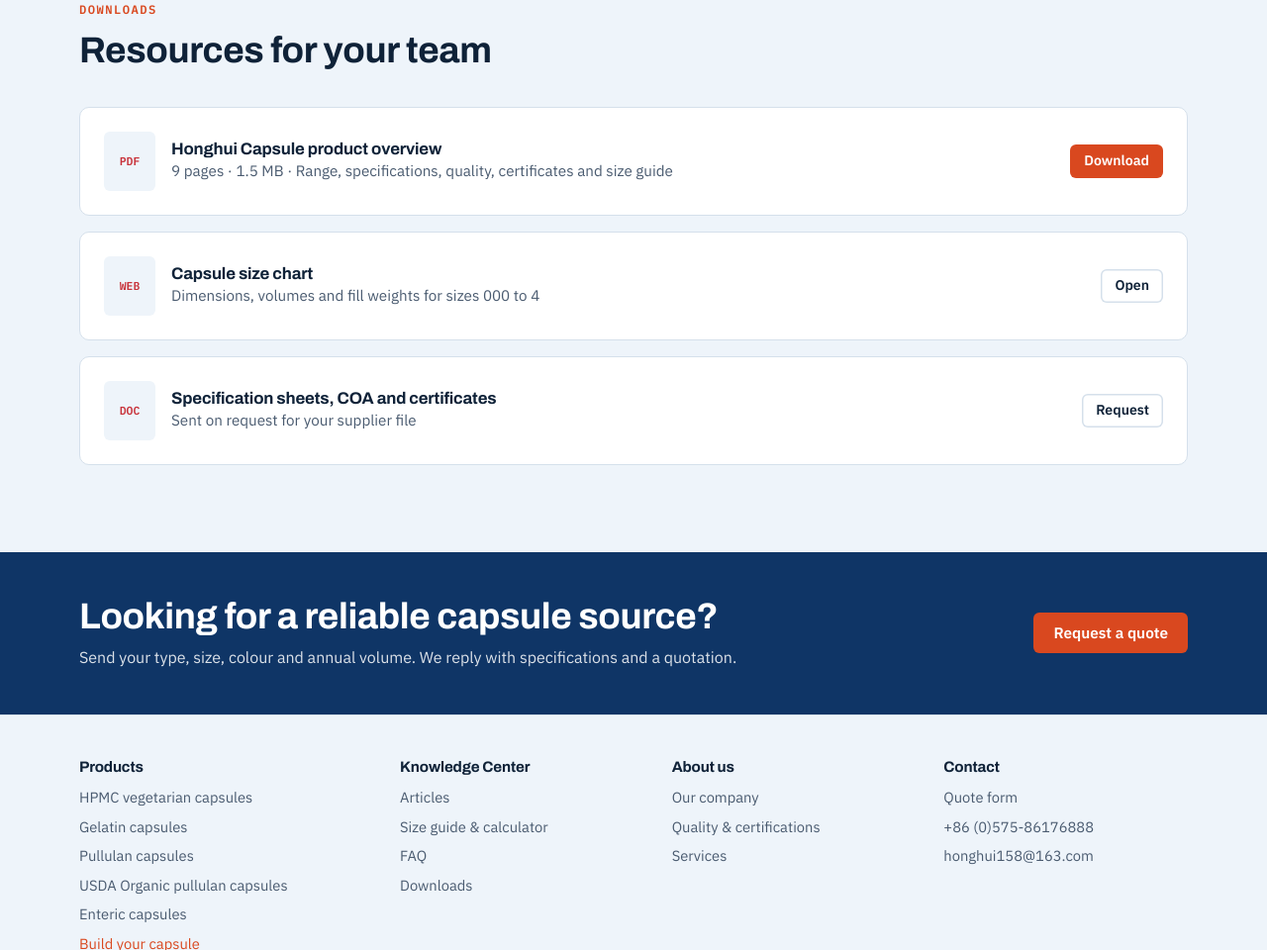
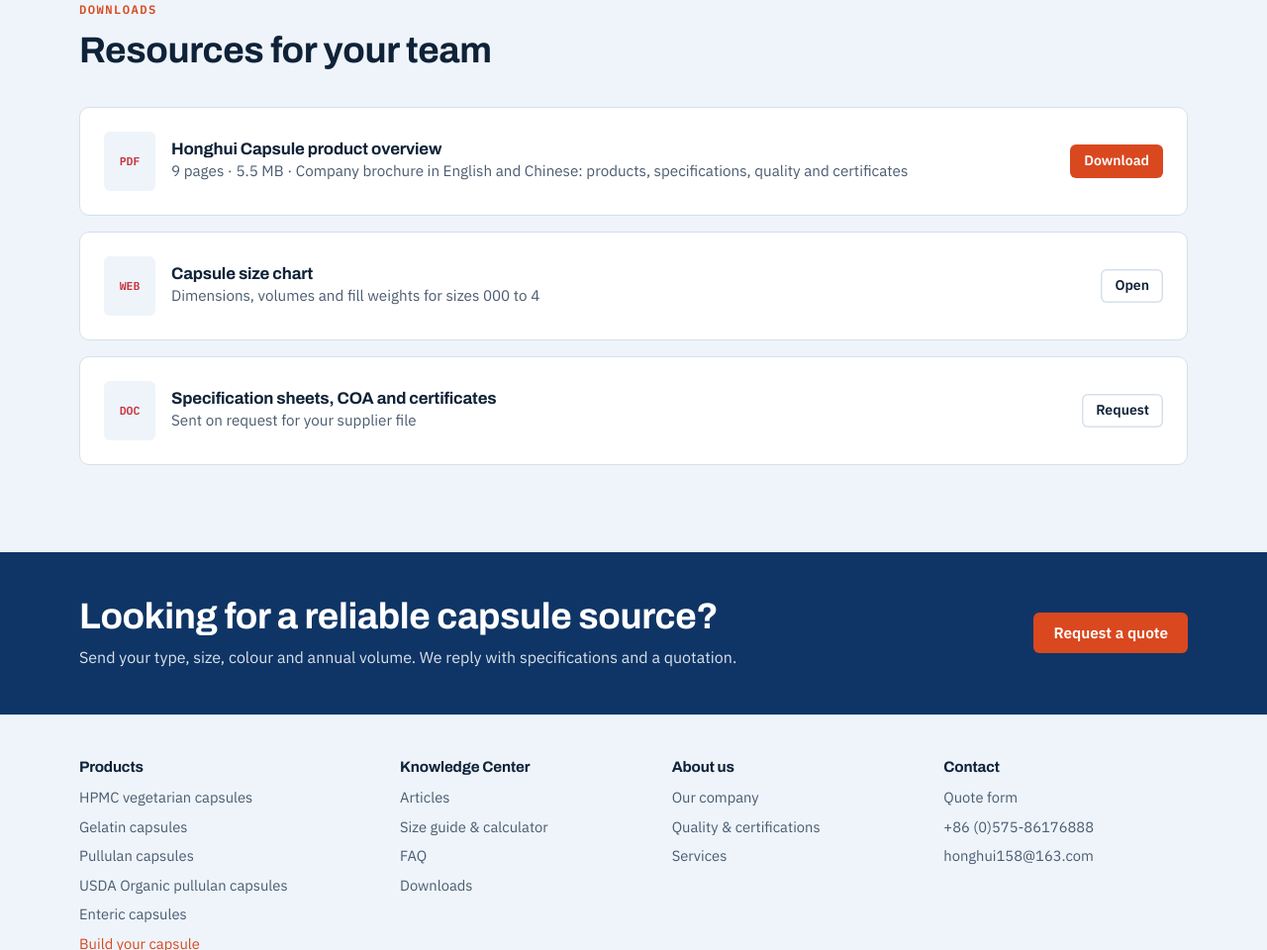
Before and after one commit to marislulula/honghui-site, a plain HTML site: page knowledge.html in a window 1280 px wide. Shown: the part 1574-2534 px from the top of the page at 99% size. Drawn offline with Linux system fonts and the light colour scheme.

Commit message:
Use clear company brochure as download
Co-Authored-By: Claude Opus 5.5 <noreply@anthropic.com>
Claude-Session: https://claude.ai/code/session_01UuWDsscrGFfG57xu645km4

```diff
--- a/knowledge.html
+++ b/knowledge.html
@@ -624,7 +624,7 @@ footer.site a.ft-accent{color:var(--accent)}footer.site a.ft-accent:hover{color:
 </div></section>
 <section class="band tint" id="downloads"><div class="wrap"><div class="head"><span class="eyebrow">Downloads</span><h2>Resources for your team</h2></div>
 <div class="stack">
-<div class="card dl"><span class="ftype">PDF</span><div><h4>Honghui Capsule product overview</h4><p>9 pages · 1.5 MB · Range, specifications, quality, certificates and size guide</p></div><a class="btn small" href="downloads/Honghui_Capsule_Product_Overview.pdf" target="_blank" rel="noopener">Download</a></div>
+<div class="card dl"><span class="ftype">PDF</span><div><h4>Honghui Capsule product overview</h4><p>9 pages · 5.5 MB · Company brochure in English and Chinese: products, specifications, quality and certificates</p></div><a class="btn small" href="downloads/Honghui_Capsule_Brochure.pdf" target="_blank" rel="noopener">Download</a></div>
 <div class="card dl"><span class="ftype">WEB</span><div><h4>Capsule size chart</h4><p>Dimensions, volumes and fill weights for sizes 000 to 4</p></div><a class="btn small ghost" href="size-guide.html">Open</a></div>
 <div class="card dl"><span class="ftype">DOC</span><div><h4>Specification sheets, COA and certificates</h4><p>Sent on request for your supplier file</p></div><a class="btn small ghost" href="contact.html">Request</a></div>
 </div></div></section></main><section class="cta-band"><div class="wrap"><div class="stack" style="gap:8px"><h2>Looking for a reliable capsule source?</h2><p>Send your type, size, colour and annual volume. We reply with specifications and a&nbsp;quotation.</p></div><a class="btn" href="contact.html">Request a quote</a></div></section>
```
Also changed, not shown: images/signature-hanxiao.png, images/signature-logo.png, 2 other files.
